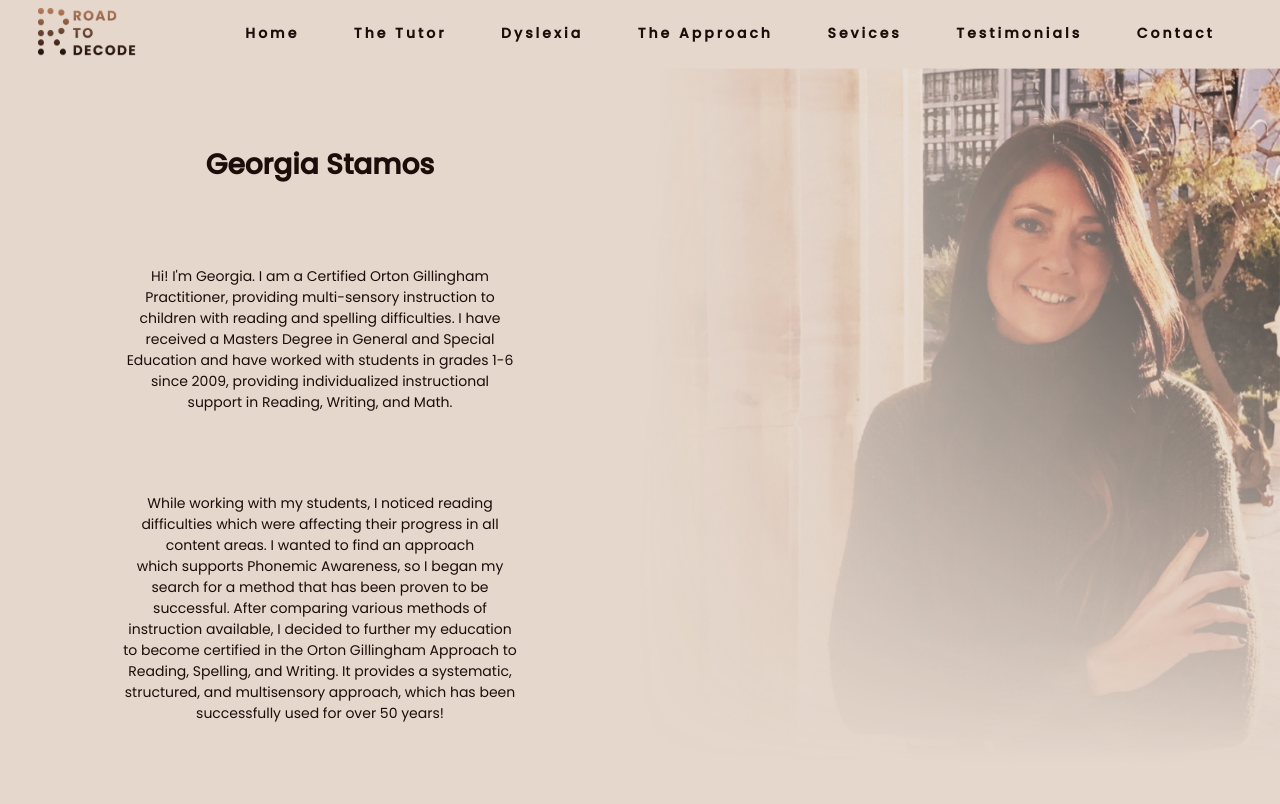
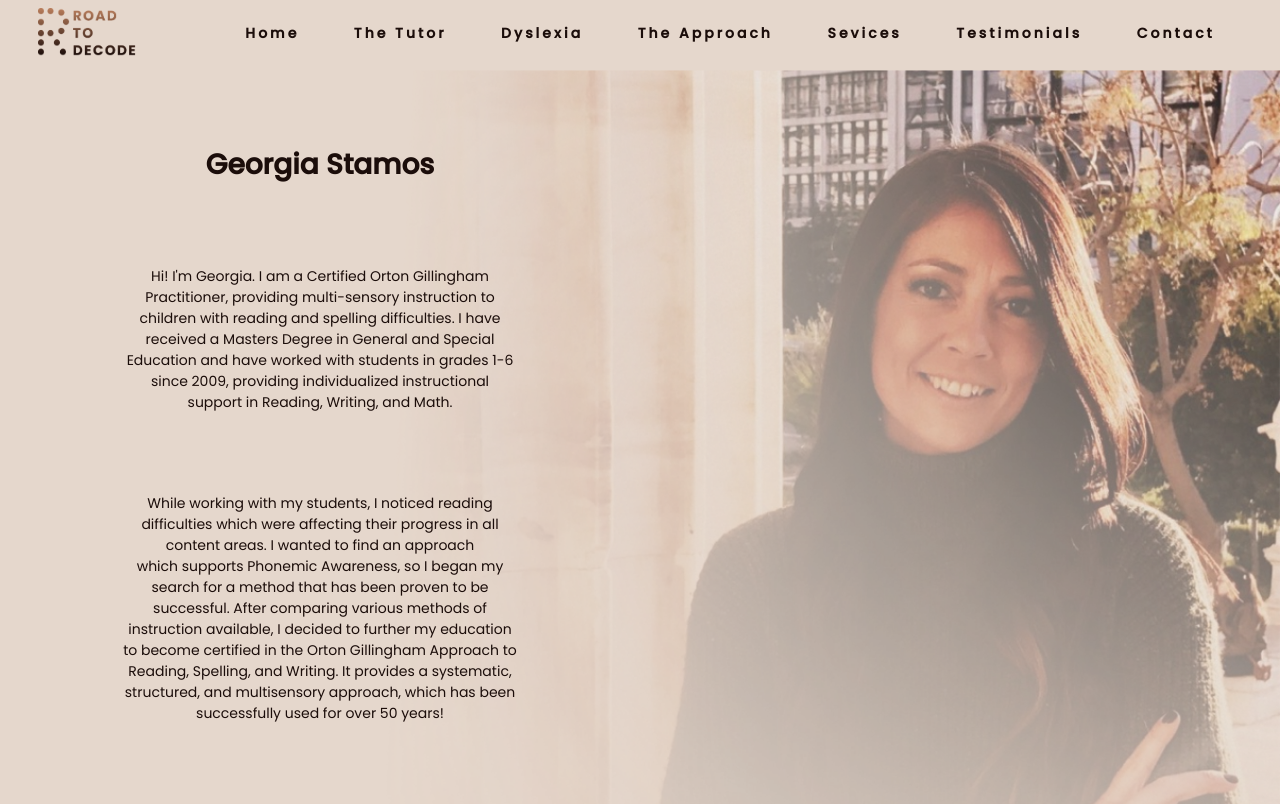
Before and after one commit to nikalomoiris/road-to-decode, a React (Create React App) app: page /tutor in a window 1280 px wide. Shown: the top 804 px of the page. Built offline with nearby package versions, Linux system fonts and the light colour scheme.

Commit message:
trying to fix scrolling

```diff
--- a/src/App.css
+++ b/src/App.css
@@ -2,9 +2,6 @@
   margin: 0;
   padding: 0;
   box-sizing: border-box;
-}
-.touch{
-  -webkit-overflow-scrolling: touch;
 }
 
 :root{
@@ -75,7 +72,7 @@ nav{
 
 .home{
   background-image: url("./assets/Home-background.png");
-  height: 92vh;
+  /* height: 92vh; */
   background-position: top right;
   background-repeat: no-repeat;
   background-size: contain;
@@ -83,7 +80,7 @@ nav{
 
 .home-text{
   display: grid;
-  height: 82vh;
+  /* height: 82vh; */
   width: 50%;
   padding: 10vh;
   justify-items: center;
@@ -129,7 +126,7 @@ nav{
 
 .the-tutor{
   background-image: url("./assets/the-tutor-background.png");
-  height: 92vh;
+  /* height: 92vh; */
   background-position: top right;
   background-repeat: no-repeat;
   background-size: contain;
@@ -137,7 +134,7 @@ nav{
 
 .the-tutor-text{
   display: grid;
-  height: 82vh;
+  /* height: 82vh; */
   width: 50%;
   padding: 10vh;
   justify-items: center;
@@ -176,7 +173,7 @@ blockquote {
 
 .dyslexia{
   background-image: url("./assets/Home-background.png");
-  height: 92vh;
+  /* height: 92vh; */
   background-position: top right;
   background-repeat: no-repeat;
   background-size: contain;
@@ -184,7 +181,7 @@ blockquote {
 
 .dyslexia-text{
   display: grid;
-  height: 82vh;
+  /* height: 82vh; */
   width: 50%;
   padding: 10vh;
   justify-items: center;
@@ -213,7 +210,7 @@ blockquote {
 
 .approach{
   background-image: url("./assets/Home-background.png");
-  height: 92vh;
+  /* height: 92vh; */
   background-position: top right;
   background-repeat: no-repeat;
   background-size: contain;
@@ -221,7 +218,7 @@ blockquote {
 
 .approach-text{
   display: grid;
-  height: 82vh;
+  /* height: 82vh; */
   width: 70%;
   padding: 10vh;
   justify-items: center;
--- a/src/App.js
+++ b/src/App.js
@@ -89,14 +89,12 @@ function App() {
             <div className="line3"></div>
           </div>
         </nav>
-        <div className="touch">
           <Switch>
             <Route exact path='/' component={Home} />
             <Route path='/tutor' component={Tutor} />
             <Route path='/dyslexia' component={Dyslexia} />
             <Route path='/approach' component={Approach} />
           </Switch>
-        </div>
       </Router>
     </React.Fragment>
   );
```
